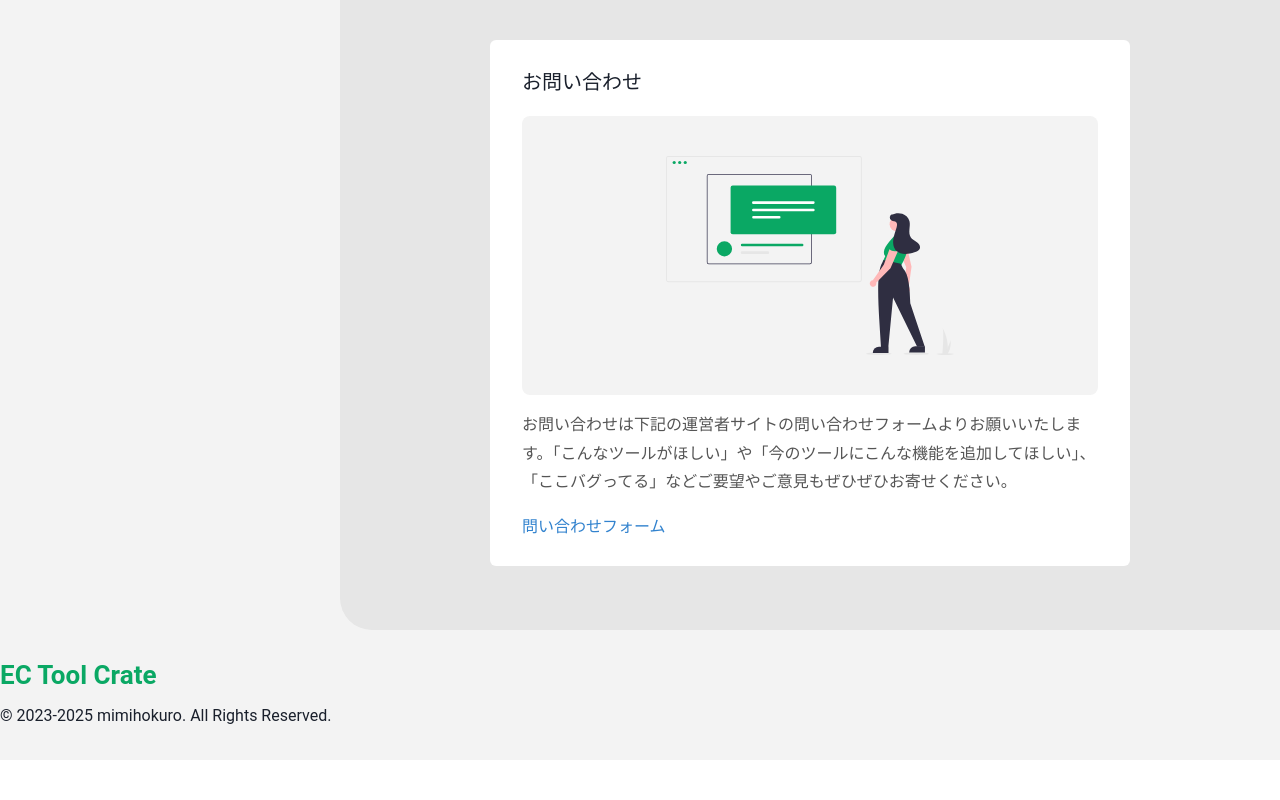
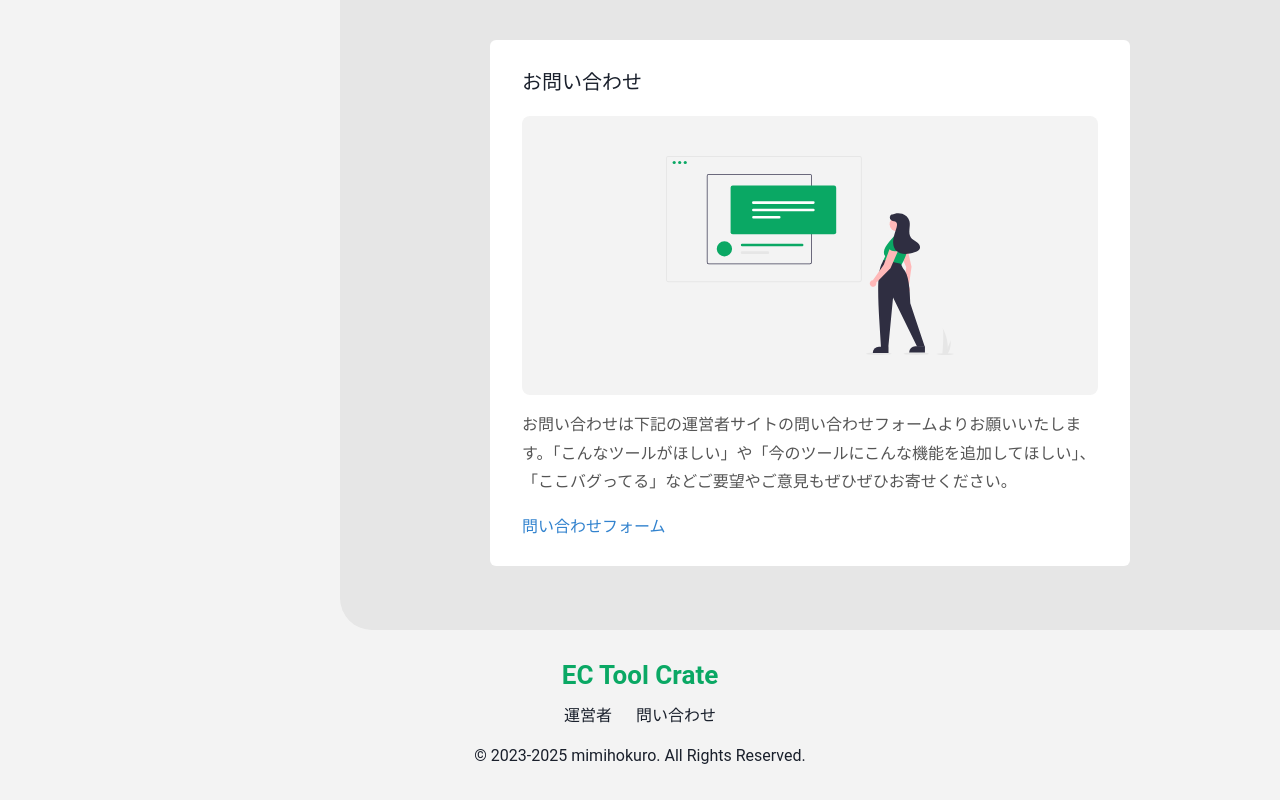
Before and after one commit to mimihokuro/app, a React (Vite) app: page / in a window 1280 px wide. Shown: the part 2476-3276 px from the top of the page. Before the commit the page ends 3236 px from the top, so only its background shows below. Built offline with nearby package versions, Linux system fonts and the light colour scheme.

Commit message:
🎨 リンク集をフッターに追加、変数名を定数と分かるよう大文字に変更

```diff
--- a/src/layouts/Footer.jsx
+++ b/src/layouts/Footer.jsx
@@ -1,10 +1,21 @@
-import { Link, Stack, Text } from "@chakra-ui/react";
+import { HStack, Link, Text, VStack } from "@chakra-ui/react";
 
 const THIS_YEAR = new Date().getFullYear();
 
+const LINKS = [
+  {
+    title: "運営者",
+    url: "https://mimihokuro.com/about/",
+  },
+  {
+    title: "問い合わせ",
+    url: "https://mimihokuro.com/contact/",
+  },
+];
+
 const Footer = () => {
   return (
-    <Stack as="footer" py={8} gap={4}>
+    <VStack as="footer" py={8} gap={4}>
       <Link
         href="https://app.mimihokuro.com/"
         _hover={{ textDecoration: "none" }}
@@ -15,10 +26,29 @@ const Footer = () => {
       >
         EC Tool Crate
       </Link>
+      <HStack gap={6}>
+        {LINKS.map((link) => (
+          <Link
+            key={link.title}
+            variant="underline"
+            href={link.url}
+            display={"flex"}
+            alignItems={"center"}
+            gap={0.5}
+            _hover={{
+              textDecoration: "underline",
+              textUnderlineOffset: 6,
+              color: "#0AA864",
+            }}
+          >
+            {link.title}
+          </Link>
+        ))}
+      </HStack>
       <Text as={"small"} fontSize={16}>
         &copy; 2023-{THIS_YEAR} mimihokuro. All Rights Reserved.
       </Text>
-    </Stack>
+    </VStack>
   );
 };
 
--- a/src/layouts/Header.jsx
+++ b/src/layouts/Header.jsx
@@ -10,7 +10,7 @@ import React from "react";
 import PropTypes from "prop-types";
 import { LuInfo, LuSend } from "react-icons/lu";
 
-const HeaderLinks = [
+const LINKS = [
   {
     title: "運営者",
     url: "https://mimihokuro.com/about/",
@@ -49,7 +49,7 @@ const Header = ({ children }) => {
         // display={{ base: "none", sm: "flex", md: "flex", lg: "flex" }}
       >
         {!isMobile &&
-          HeaderLinks.map((link) => (
+          LINKS.map((link) => (
             <Link
               key={link.title}
               variant="underline"
```
